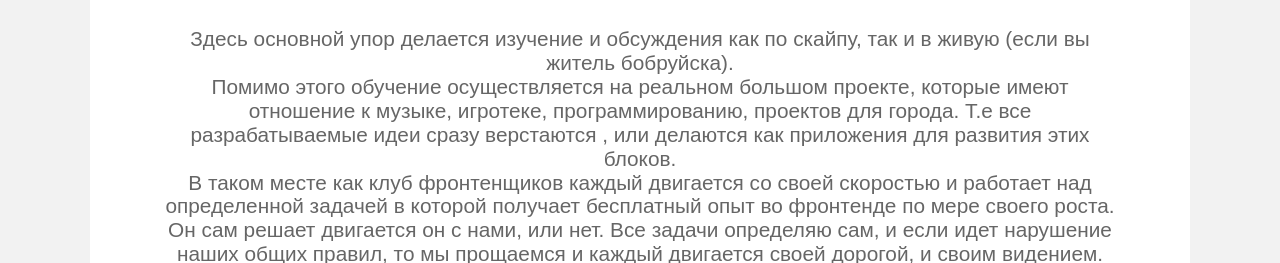
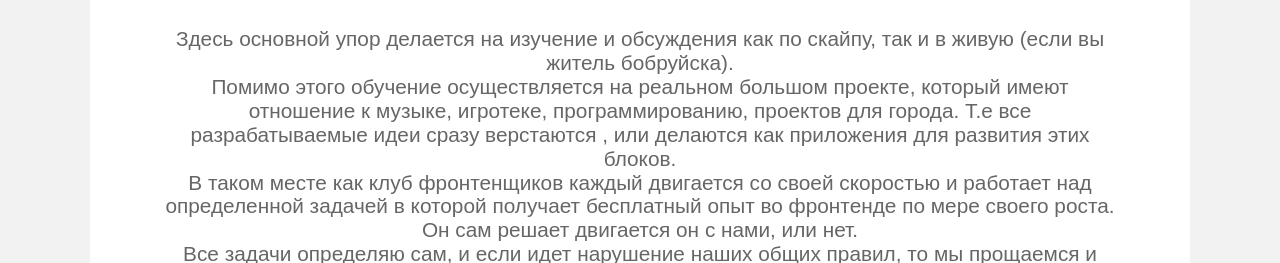
Before and after one commit to andreychernetsky/siteProgrammer, a website: page app/index.html in a window 1280 px wide. Shown: the part 686-949 px from the top of the page. Drawn offline with nearby package versions, Linux system fonts and the light colour scheme; files whose address does not match are found by name.

Commit message:
new text

```diff
--- a/app/index.html
+++ b/app/index.html
@@ -76,20 +76,21 @@
 						<h2 class="section__title">верстка + js</h2>
 						<p class="section__text">
 
-							Здесь основной упор делается изучение и обсуждения как по скайпу, так и в живую (если вы житель бобруйска).
+							Здесь основной упор делается на изучение и обсуждения как по скайпу, так и в живую (если вы житель бобруйска).
 
 
 						</p>
 						<p class="section__text">
-							Помимо этого обучение осуществляется на реальном большом проекте, которые имеют отношение к музыке, игротеке, программированию, проектов для города. Т.е все
+							Помимо этого обучение осуществляется на реальном большом проекте, который имеют отношение к музыке, игротеке, программированию, проектов для города. Т.е все
 							разрабатываемые идеи сразу верстаются , или делаются как приложения для развития этих блоков.
 						</p>
 						<p class="section__text">
 							В таком месте как клуб фронтенщиков каждый двигается со своей скоростью и работает над определенной задачей в которой получает бесплатный опыт во фронтенде по мере
 							своего роста.
+							Он сам решает двигается он с нами, или нет.
 						</p>
 						<p class="section__text">
-							Он сам решает двигается он с нами, или нет.
+
 							Все задачи определяю сам, и если идет нарушение наших общих правил, то мы прощаемся и каждый двигается своей дорогой, и своим видением.
 							<a class="section__link" href="https://vk.com/club160258457">ссылка на группу </a>
 						</p>
```
